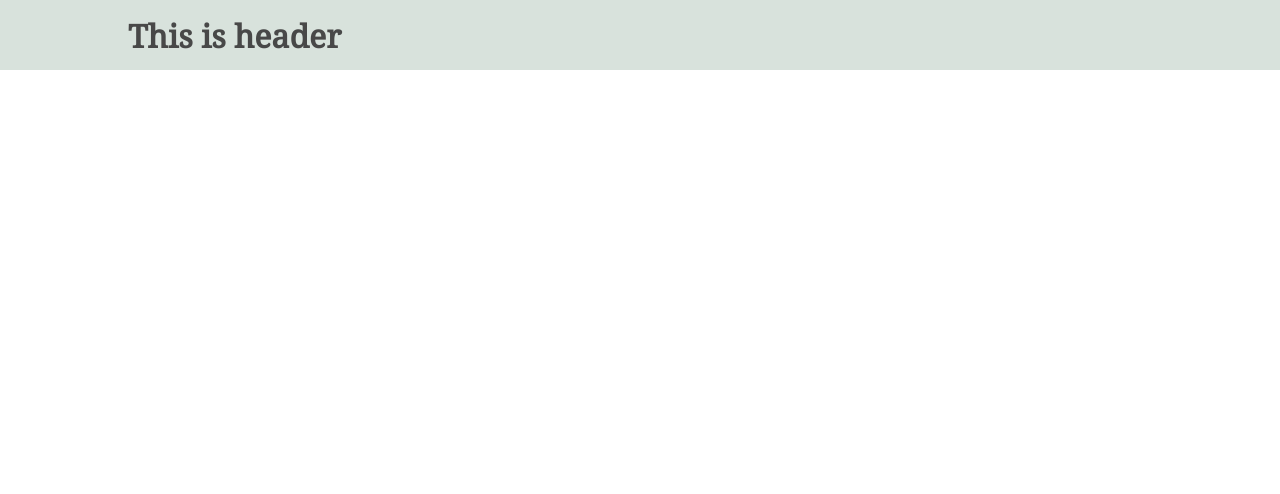
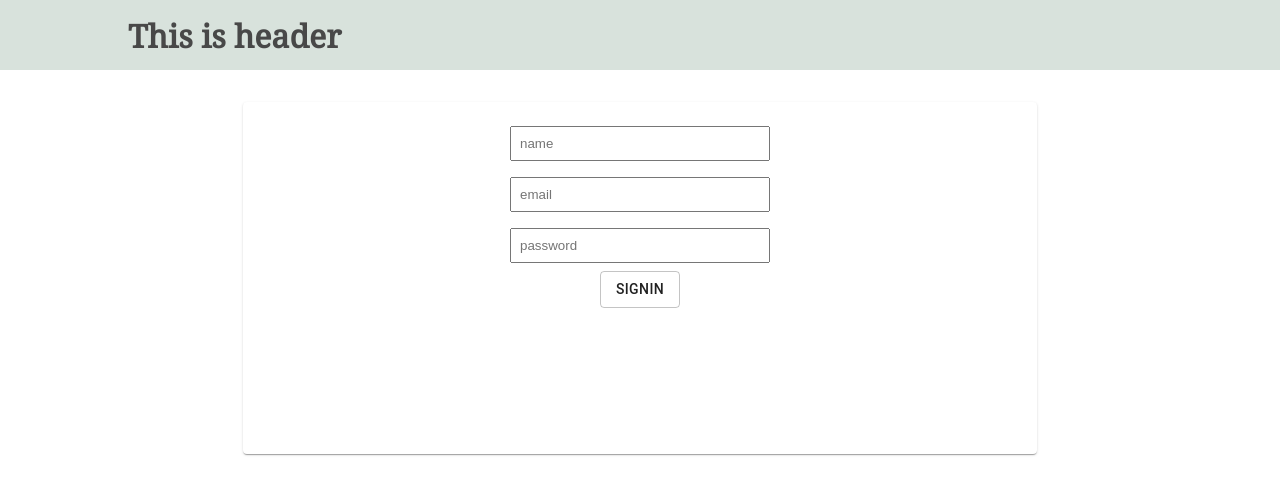
Before and after one commit to YumiKimbara/FF-Matcher, a React (Create React App) app: page /signin in a window 1280 px wide. Shown: the top 494 px of the page. Built offline with nearby package versions, Linux system fonts and the light colour scheme.

Commit message:
change name from login to signin

```diff
--- a/src/Router/App.js
+++ b/src/Router/App.js
@@ -4,7 +4,7 @@ import { BrowserRouter as Router, Switch, Route } from "react-router-dom";
 import Header from "../components/Header";
 import Home from "../components/Home";
 import Question from "../components/Question";
-import Login from "../components/Login";
+import Signin from "../components/Signin";
 
 function App() {
   return (
@@ -12,7 +12,7 @@ function App() {
       <Router>
         <Header />
         <Switch>
-          <Route exact path="/login" component={Login} />
+          <Route exact path="/signin" component={Signin} />
           <Route exact path="/" component={Home} />
           <Route exact path="/question" component={Question} />
         </Switch>
--- a/src/components/Header.js
+++ b/src/components/Header.js
@@ -9,8 +9,8 @@ const Header = () => {
         <Link to="/">
           <h1 className={classes.logo}>This is header</h1>
         </Link>
-        <Link to="/login">
-          <h1>Login</h1>
+        <Link to="/signin">
+          <h1>Signin</h1>
         </Link>
       </div>
     </>
--- a/src/components/Login.js
+++ b/src/components/Signin.js
@@ -1,13 +1,13 @@
 import { Card, Button } from "@material-ui/core";
 
-import classes from "./Login.module.css";
+import classes from "./Signin.module.css";
 
-const Login = () => {
+const Signin = () => {
   return (
     <>
       <div className={classes.cardWrapper}>
         <Card className={classes.card}>
-          <div className={classes.loginContent}>
+          <div className={classes.SigninContent}>
             <form className={classes.form}>
               <input className={classes.input} type="text" placeholder="name" />
               <input
@@ -22,7 +22,7 @@ const Login = () => {
               />
             </form>
             <Button className={classes.button} variant="outlined">
-              Login
+              Signin
             </Button>
           </div>
         </Card>
@@ -31,4 +31,4 @@ const Login = () => {
   );
 };
 
-export default Login;
+export default Signin;
--- a/src/components/Login.module.css
+++ b/src/components/Signin.module.css
@@ -16,7 +16,7 @@
   align-items: center;
 }
 
-.loginContent {
+.SigninContent {
   display: flex;
   flex-direction: column;
   align-items: center;
```
